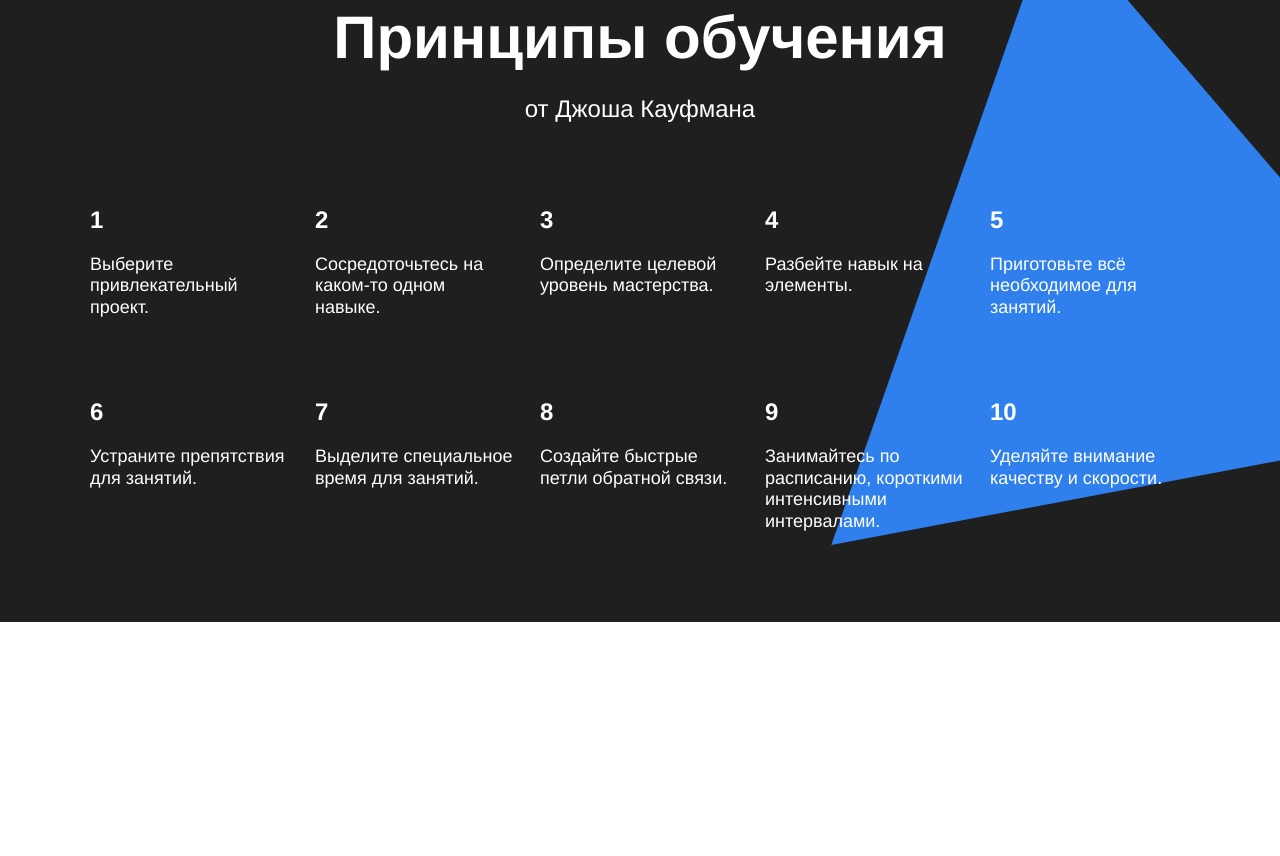
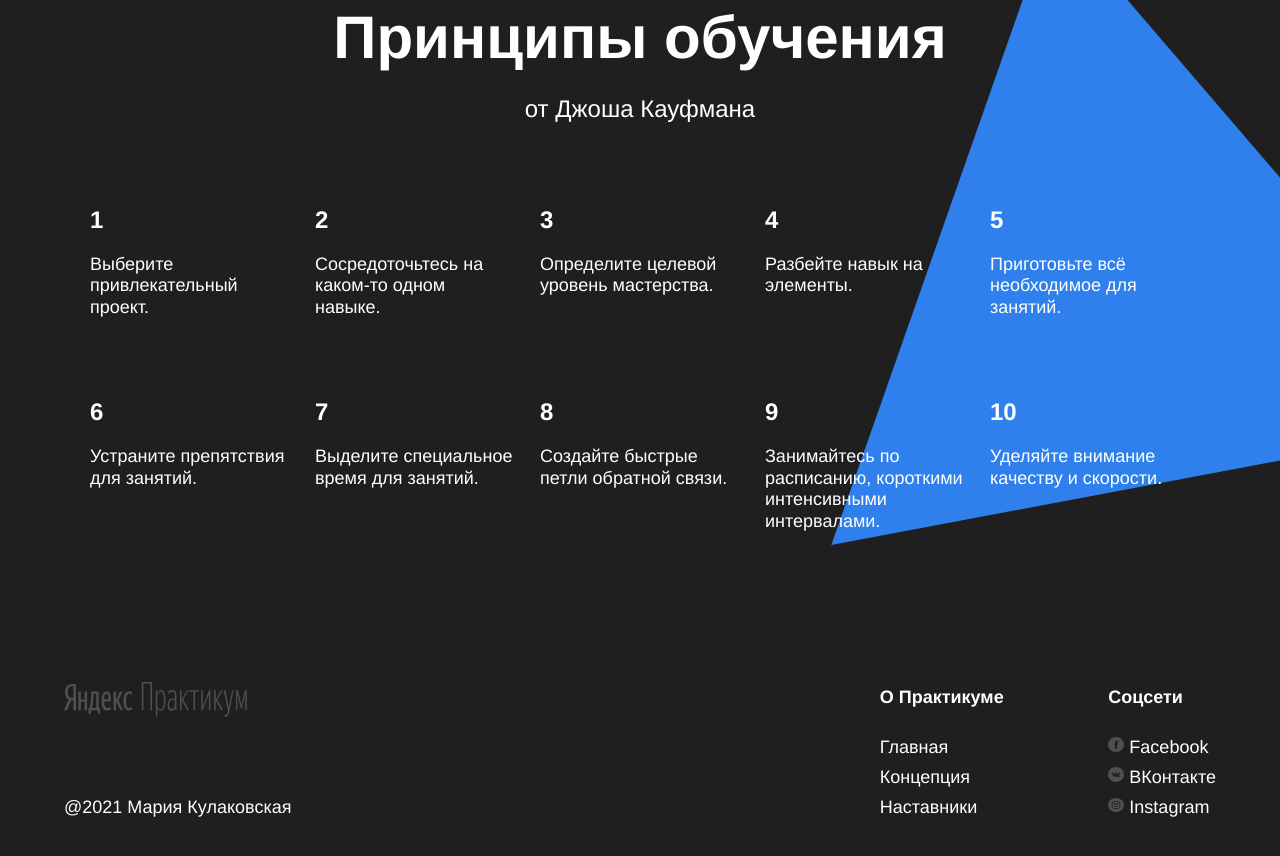
Before and after one commit to Smolib/how-to-learn, a plain HTML site: page index.html in a window 1280 px wide. Shown: the part 2984-3840 px from the top of the page. Before the commit the page ends 3606 px from the top, so only its background shows below. Drawn offline with Linux system fonts and the light colour scheme.

Commit message:
done footer

```diff
--- a/index.html
+++ b/index.html
@@ -231,11 +231,57 @@
             </div>
           </div>
           <div class="kaufman__triangle">
-
           </div>
         </section>
       </main>
-      <footer class="footer"></footer>
+      <footer class="footer">
+        <div class="footer__columns">
+          <div class="footer__column_content_copyright">
+            <div class="logo logo_place_footer">
+            </div>
+            <div class="footer__author">
+              &commat;2021 Мария Кулаковская
+            </div>
+          </div>
+          <div class="footer__column_content_info">
+            <h4 class="footer__column-heading">О Практикуме</h4>
+            <ul class="footer__column-links">
+              <li>
+                <a class="footer__column-link" href="#">Главная</a>
+              </li>
+              <li>
+                <a class="footer__column-link" href="#">Концепция</a>
+              </li>
+              <li>
+               <a class="footer__column-link" href="#">Наставники</a>
+              </li>
+            </ul>
+          </div>
+          <div class="footer__column_content_social">
+            <h4 class="footer__column-heading">Соцсети</h4>
+              <ul class="footer__column-links">
+                <li>
+                  <a class="footer__column-link" href="#">
+                    <img class="footer__social-icon" src="./images/facebook_color_white.svg" alt="Логотип Facebook">
+                    Facebook
+                  </a>
+                </li>
+                <li>
+                  <a class="footer__column-link" href="#">
+                    <img class="footer__social-icon" src="./images/vk_color_white.svg" alt="Логотип ВКонтакте">
+                    ВКонтакте
+                  </a>
+                </li>
+                <li>
+                  <a class="footer__column-link" href="#">
+                    <img class="footer__social-icon" src="./images/instagram_color_white.svg"  alt="Логотип Instagram">
+                    Instagram
+                  </a>
+                </li>
+             </ul>
+          </div>
+        </div>
+      </footer>
     </div>
   </body>
 </html>
--- a/styles/style.css
+++ b/styles/style.css
@@ -23,7 +23,10 @@
 }
 
 .logo {
+  background-position: center;
+  background-size: cover;
 
+  width: 183px;
 }
 
 .logo_place_header {
@@ -31,12 +34,15 @@
   top: 30px;
   left: 64px;
 
-  width: 183px;
   height: 32px;
 
   background-image: url("../images/logo_place_header.svg");
-  background-position: center;
-  background-size: cover;
+}
+
+.logo_place_footer {
+  height: 35px;
+
+  background-image: url("../images/logo_place_footer.svg");
 }
 
 .header__title {
@@ -158,8 +164,6 @@
 
   padding-top: 100px;
   padding-bottom: 100px;
-  padding-right: auto;
-  padding-left: auto;
 }
 
 .section-title {
@@ -309,8 +313,6 @@
 
   padding-top: 90px;
   padding-bottom: 90px;
-  padding-right: auto;
-  padding-left: auto;
 
   overflow: hidden;
 
@@ -323,8 +325,82 @@
   right: -210px;
 
   width: 877px;
-  height: 877px;;
+  height: 877px;
 
   background-image: url(../images/kaufman-triangle.svg);
   background-size: cover;
 }
+
+.footer {
+  max-height: 350px;
+  display: flex;
+  flex-direction: column;
+  align-items: center;
+
+  padding: 60px 0 40px;
+
+  background-color: #1f1f1f;
+}
+
+.footer__columns {
+  width: 90%;
+
+  display: flex;
+  justify-content: space-between;
+}
+
+.footer__column_content_copyright {
+  flex-basis: 711px;
+
+  position: relative;
+}
+
+.footer__column_content_info {
+
+}
+
+.footer__column_content_social {
+
+}
+
+.footer__author {
+  position: absolute;
+
+  bottom: 0;
+  left: 0;
+
+  margin: 18px 0;
+
+  color: white;
+  line-height: 25px;
+  font-size: 18px;
+  font-weight: normal;
+}
+
+.footer__column-heading {
+  color: white;
+  line-height: 30px;
+  font-size: 18px;
+  font-weight: bold;
+  margin: 0;
+}
+
+.footer__column-links {
+  list-style-type: none;
+
+  margin: 20px 0 16px;
+  padding: 0;
+}
+
+.footer__social-icon {
+  height: 16px;
+  width: 16px;
+}
+
+.footer__column-link {
+  color: white;
+  text-decoration: none;
+  line-height: 30px;
+  font-size: 18px;
+  font-weight: normal;
+}
```
